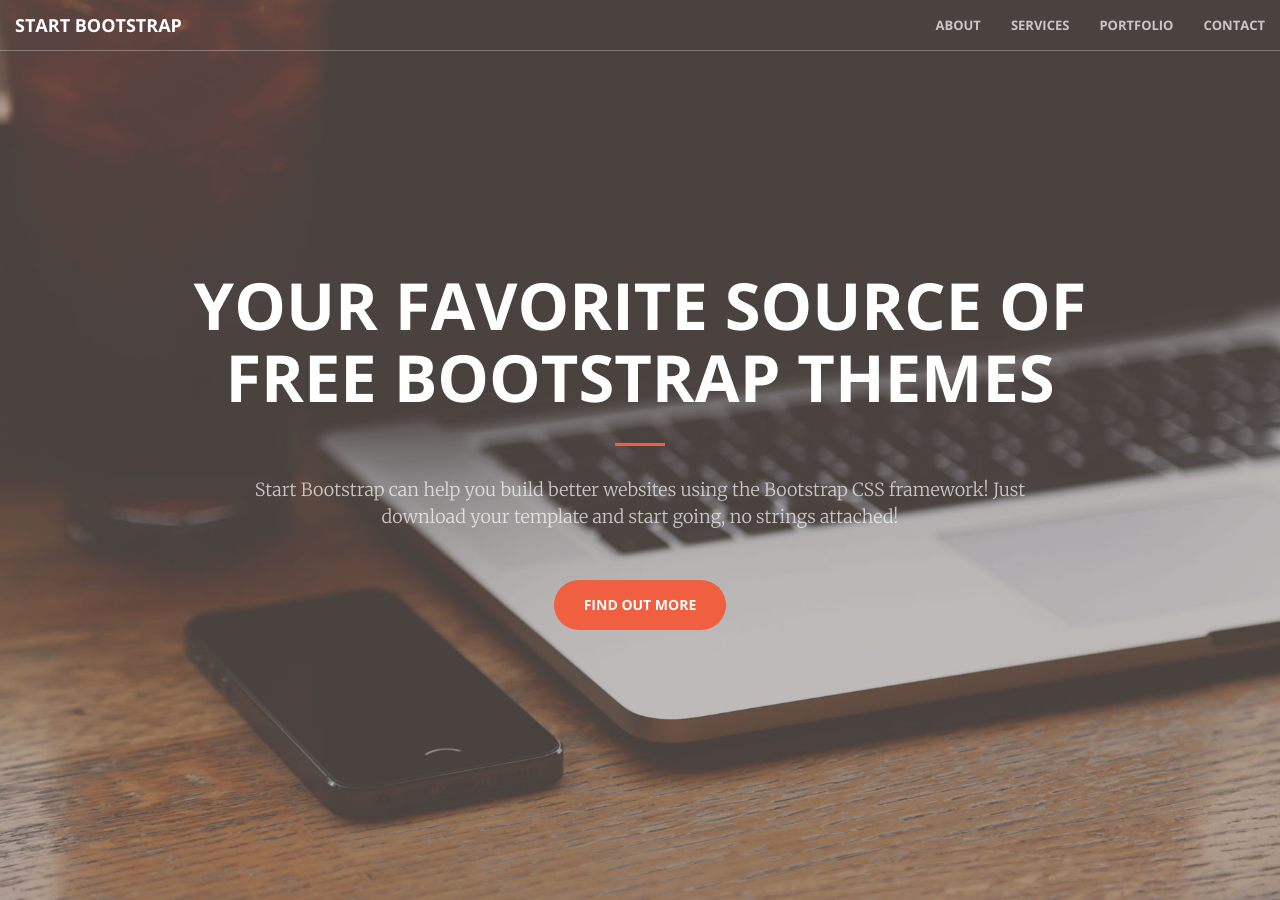
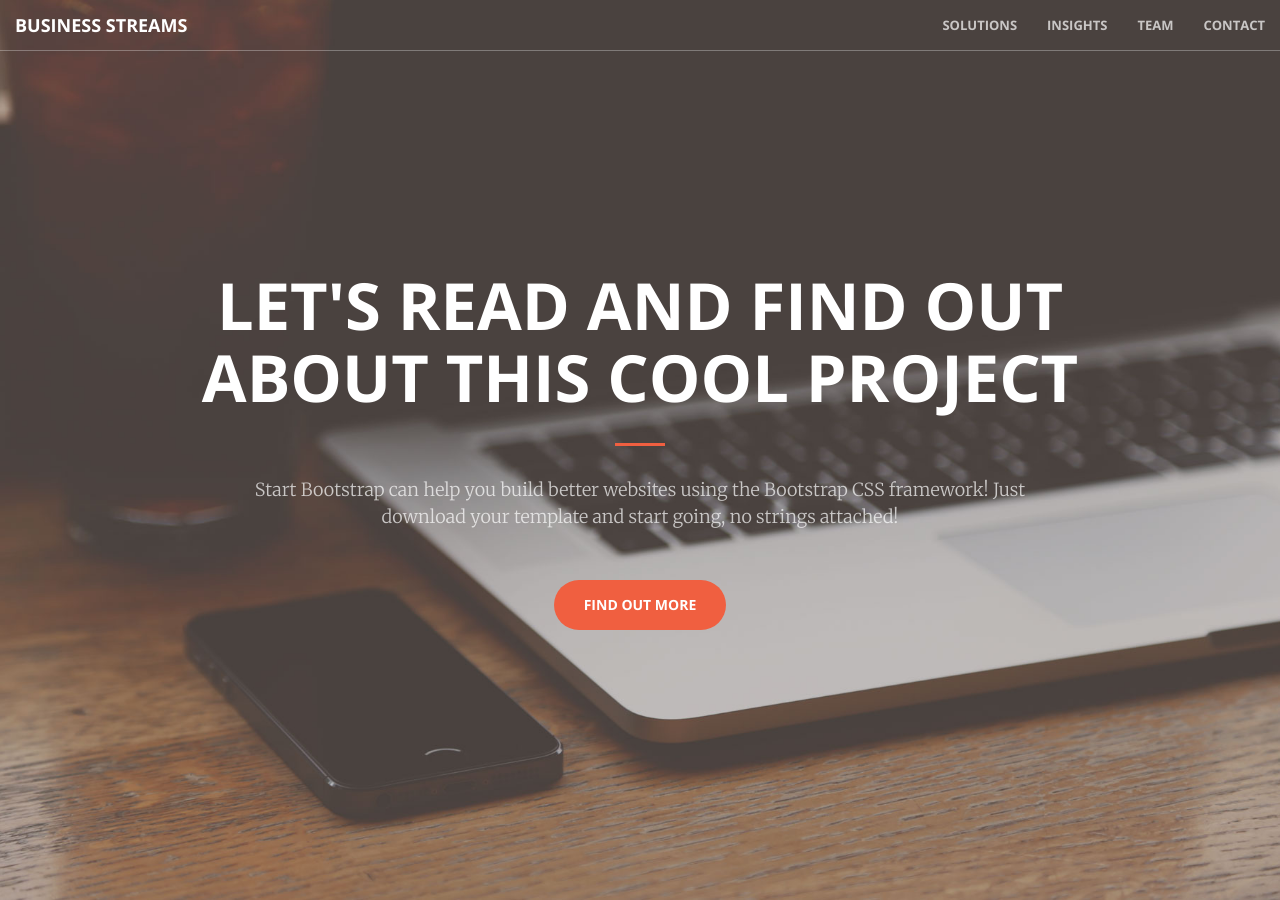
Before and after one commit to big4oxford/big4oxford.github.io, a Jekyll site: the page built from index.html, in a window 1280 px wide and 900 px high. Built offline with Jekyll 4.4.1, drawn with Linux system fonts in a browser that asks for light colours.

Commit message:
update content

```diff
--- a/_includes/header.html
+++ b/_includes/header.html
@@ -1,7 +1,7 @@
 <header>
     <div class="header-content">
         <div class="header-content-inner">
-            <h1>Your Favorite Source of Free Bootstrap Themes</h1>
+            <h1>Let's read and find out about this cool project</h1>
             <hr>
             <p>Start Bootstrap can help you build better websites using the Bootstrap CSS framework! Just download your template and start going, no strings attached!</p>
             <a href="#about" class="btn btn-primary btn-xl page-scroll">Find Out More</a>
--- a/_includes/nav.html
+++ b/_includes/nav.html
@@ -8,20 +8,20 @@
                 <span class="icon-bar"></span>
                 <span class="icon-bar"></span>
             </button>
-            <a class="navbar-brand page-scroll" href="#page-top">Start Bootstrap</a>
+            <a class="navbar-brand page-scroll" href="#page-top">Business Streams</a>
         </div>
 
         <!-- Collect the nav links, forms, and other content for toggling -->
         <div class="collapse navbar-collapse" id="bs-example-navbar-collapse-1">
             <ul class="nav navbar-nav navbar-right">
                 <li>
-                    <a class="page-scroll" href="#about">About</a>
+                    <a class="page-scroll" href="#about">Solutions</a>
                 </li>
                 <li>
-                    <a class="page-scroll" href="#services">Services</a>
+                    <a class="page-scroll" href="#services">Insights</a>
                 </li>
                 <li>
-                    <a class="page-scroll" href="#portfolio">Portfolio</a>
+                    <a class="page-scroll" href="#portfolio">Team</a>
                 </li>
                 <li>
                     <a class="page-scroll" href="#contact">Contact</a>
```
